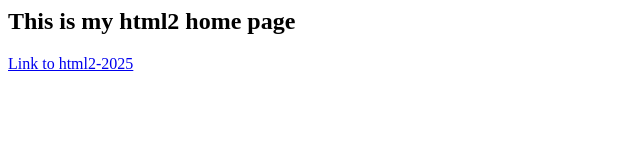
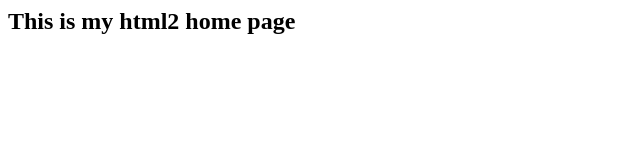
Before and after one commit to Erin-O/html2-2025, a plain HTML site: page index.html in a window 1280 px wide. Shown: the whole page, without its empty margins (0-640 px from the left). Drawn offline with Linux system fonts and the light colour scheme.

Commit message:
Update index.html

```diff
--- a/index.html
+++ b/index.html
@@ -1,2 +1 @@
 <h2>This is my html2 home page</h2>
-<a href="/html2-2025/">Link to html2-2025</a>
```
